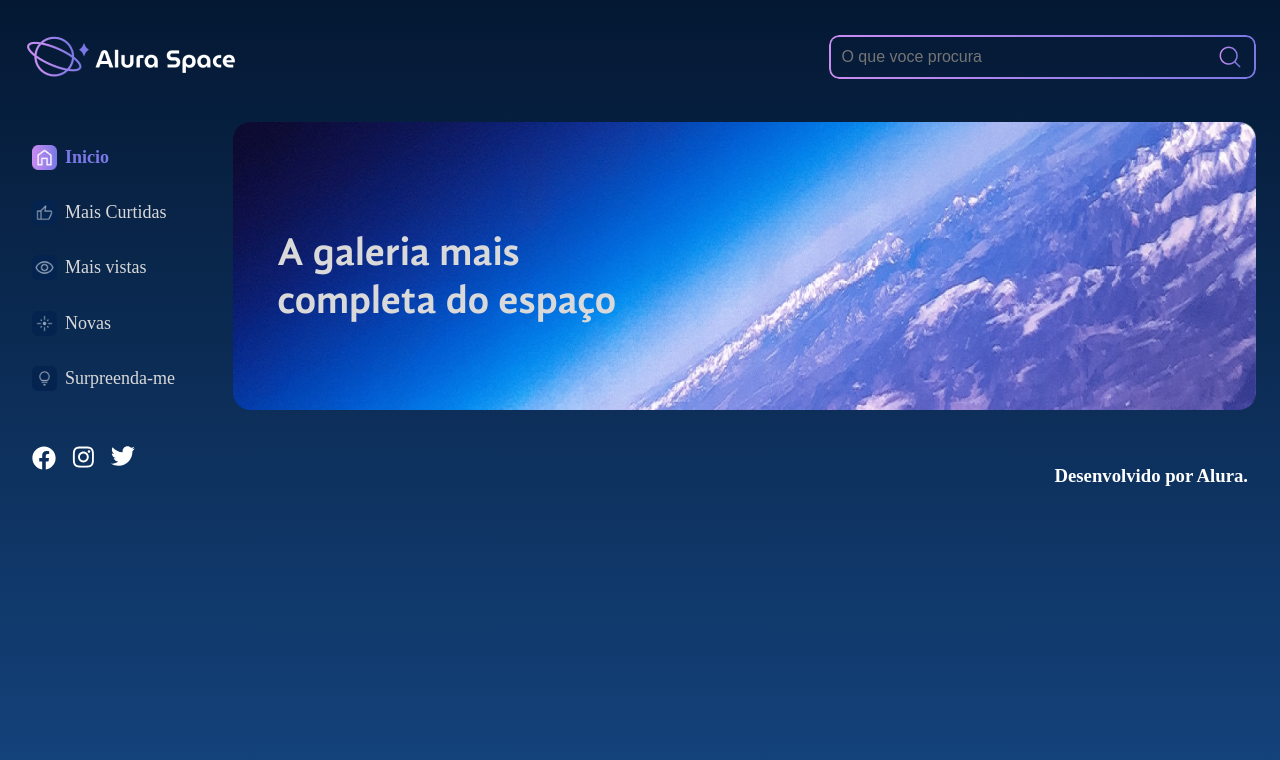
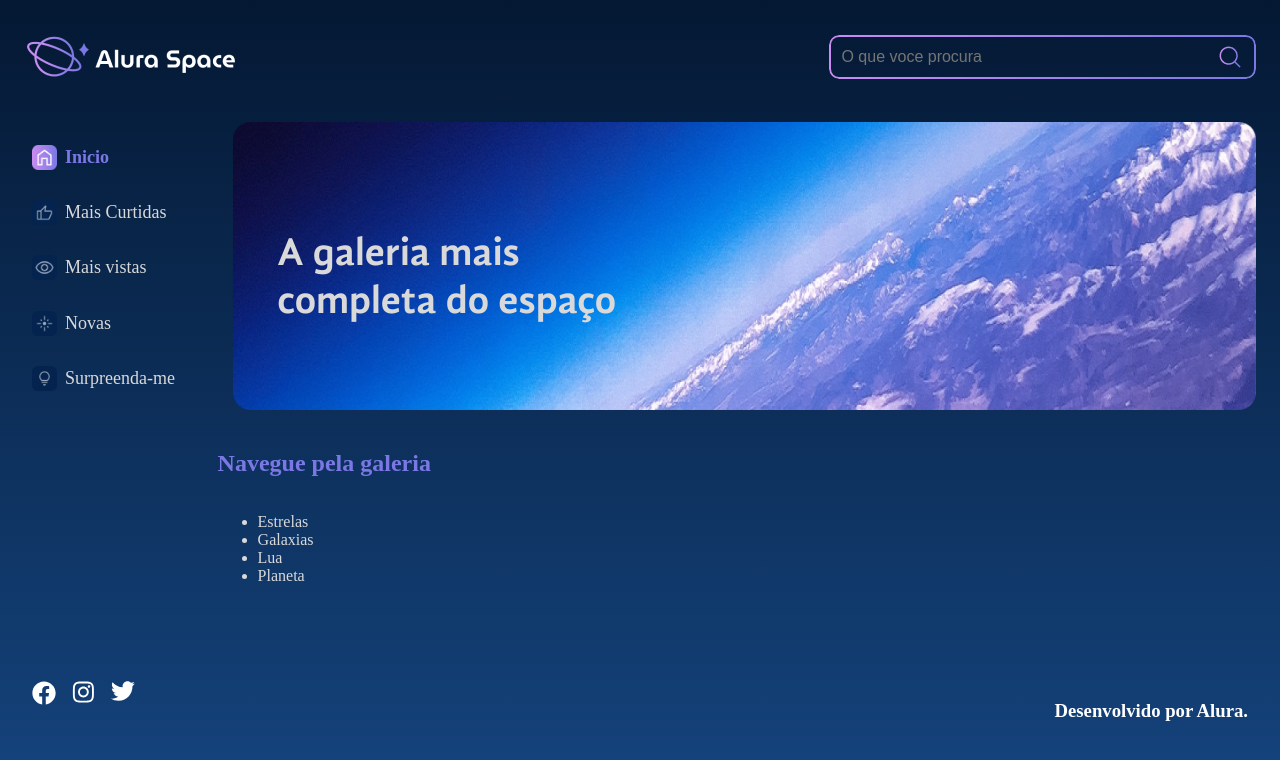
Before and after one commit to MatheusGorga/alura-space, a React (Create React App) app: page / in a window 1280 px wide. Shown: the top 760 px of the page. Built offline with nearby package versions, Linux system fonts and the light colour scheme.

Commit message:
component tags

```diff
--- /dev/null
+++ b/src/components/galeria/Galeria.jsx
@@ -0,0 +1,14 @@
+import Tags from '../tags/Tags';
+import styles from './Galeria.module.scss';
+
+function Galeria() {
+  return (
+    <div className={styles.galeria}>
+      <h2>Navegue pela galeria</h2>
+      <Tags />
+      <ul></ul>
+    </div>
+  );
+}
+
+export default Galeria;
--- /dev/null
+++ b/src/components/galeria/Galeria.module.scss
@@ -0,0 +1,76 @@
+@import "../../styles/variaveis";
+
+.galeria {
+  font-family: $fonte-normal;
+  margin-bottom: 2rem;
+
+  h2 {
+    color: $roxo;
+    font-size: 24px;
+  }
+
+  &__cards {
+    list-style: none;
+    padding: 0;
+    display: flex;
+    width: 100%;
+    flex-wrap: wrap;
+  }
+
+  &__card {
+    background-color: $azul-escuro;
+    border-radius: 20px;
+    height: 280px;
+    width: 285px;
+    margin-right: 1rem;
+    margin-bottom: 1.35rem;
+    cursor: pointer;
+
+    &:hover {
+      box-shadow: rgba(0, 0, 0, 0.25) 0px 25px 50px -12px;
+      -moz-transform: scale(1.1);
+      -webkit-transform: scale(1.1);
+      transform: scale(1.025);
+      transition: 0.18s;
+    }
+
+    div {
+      display: flex;
+      justify-content: space-between;
+      align-items: center;
+      padding: 0 1rem;
+      box-sizing: border-box;
+      width: 100%;
+
+      p {
+        margin: 0;
+        margin-top: 0.5rem;
+        color: $cinza-claro;
+      }
+
+      span {
+        width: 20%;
+        display: flex;
+        justify-content: space-between;
+        align-items: center;
+
+        img {
+          cursor: pointer;
+        }
+      }
+    }
+  }
+
+  &__imagem {
+    height: 75%;
+    width: 100%;
+  }
+
+  &__descricao {
+    margin: 0;
+    padding: 0 16px;
+    font-size: 1.25rem;
+    color: $cor-do-texto;
+    font-family: $fonte-bold;
+  }
+}
--- /dev/null
+++ b/src/components/tags/Tags.jsx
@@ -0,0 +1,16 @@
+import styles from './Tags.module.scss';
+
+function Tags() {
+  return (
+    <div className={styles.tags}>
+      <ul>
+        <li>Estrelas</li>
+        <li>Galaxias</li>
+        <li>Lua</li>
+        <li>Planeta</li>
+      </ul>
+    </div>
+  );
+}
+
+export default Tags;
--- /dev/null
+++ b/src/components/tags/Tags.module.scss
@@ -0,0 +1,30 @@
+@import "../../styles/variaveis";
+
+.tags {
+  width: 65vw;
+  display: flex;
+  justify-content: space-between;
+  align-items: center;
+  color: $cor-do-texto;
+  font-family: $fonte-normal;
+  font-size: 16px;
+
+  p {
+    font-size: 1.25rem;
+  }
+
+  &__lista {
+    list-style: none;
+    width: 380px;
+    padding: 0;
+    display: flex;
+    justify-content: space-between;
+
+    li {
+      background-color: $tag-color;
+      padding: 6px 10px;
+      border-radius: 8px;
+      cursor: pointer;
+    }
+  }
+}
--- a/src/pages/paginas/PaginaInicial.jsx
+++ b/src/pages/paginas/PaginaInicial.jsx
@@ -1,5 +1,6 @@
 import Banner from '../../components/banner/Banner';
 import Cabecalho from '../../components/cabecalho/Cabecalho';
+import Galeria from '../../components/galeria/Galeria';
 import Menu from '../../components/menu/Menu';
 import Rodape from '../../components/rodape/Rodape';
 import styles from './PaginaInicial.module.scss';
@@ -14,6 +15,9 @@
           <Banner />
         </section>
       </main>
+      <div className={styles.galeria}>
+        <Galeria />
+      </div>
       <Rodape />
     </>
   );
--- a/src/pages/paginas/PaginaInicial.module.scss
+++ b/src/pages/paginas/PaginaInicial.module.scss
@@ -30,3 +30,11 @@
     }
   }
 }
+
+.galeria {
+  display: flex;
+  justify-content: space-between;
+  align-items: flex-start;
+  margin-left: 17%;
+  margin-top: 1rem;
+}
```
